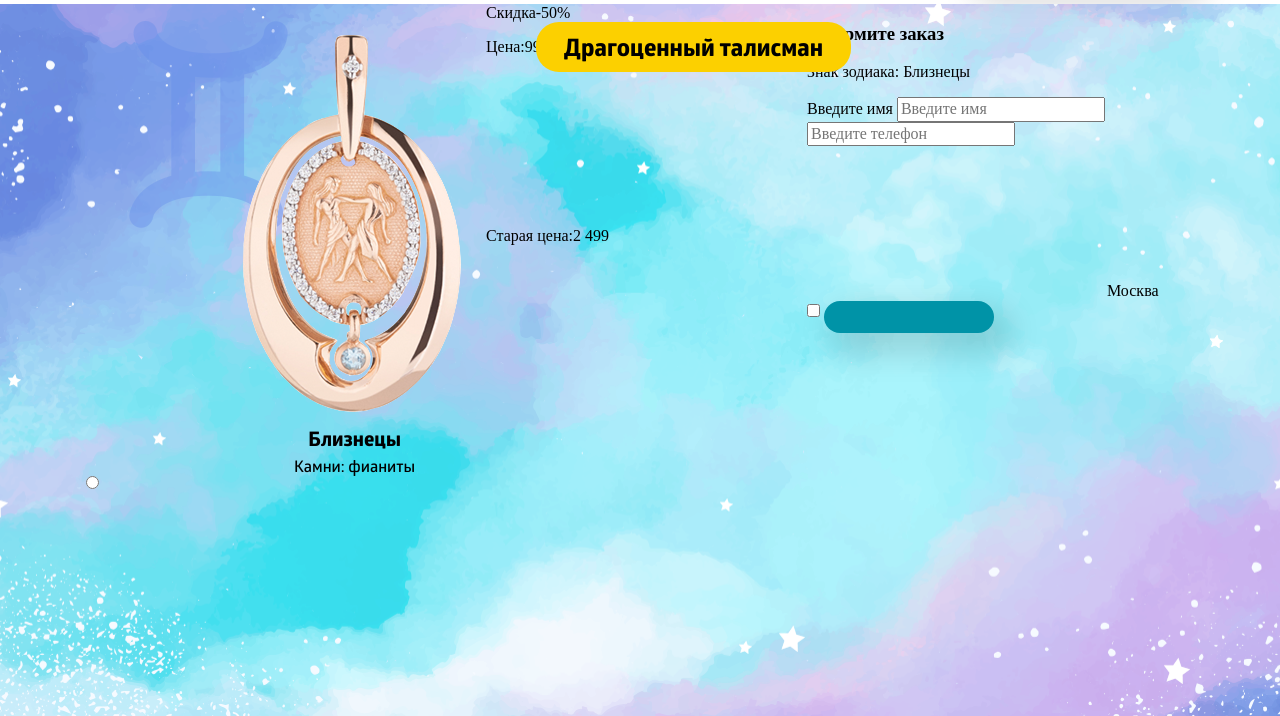
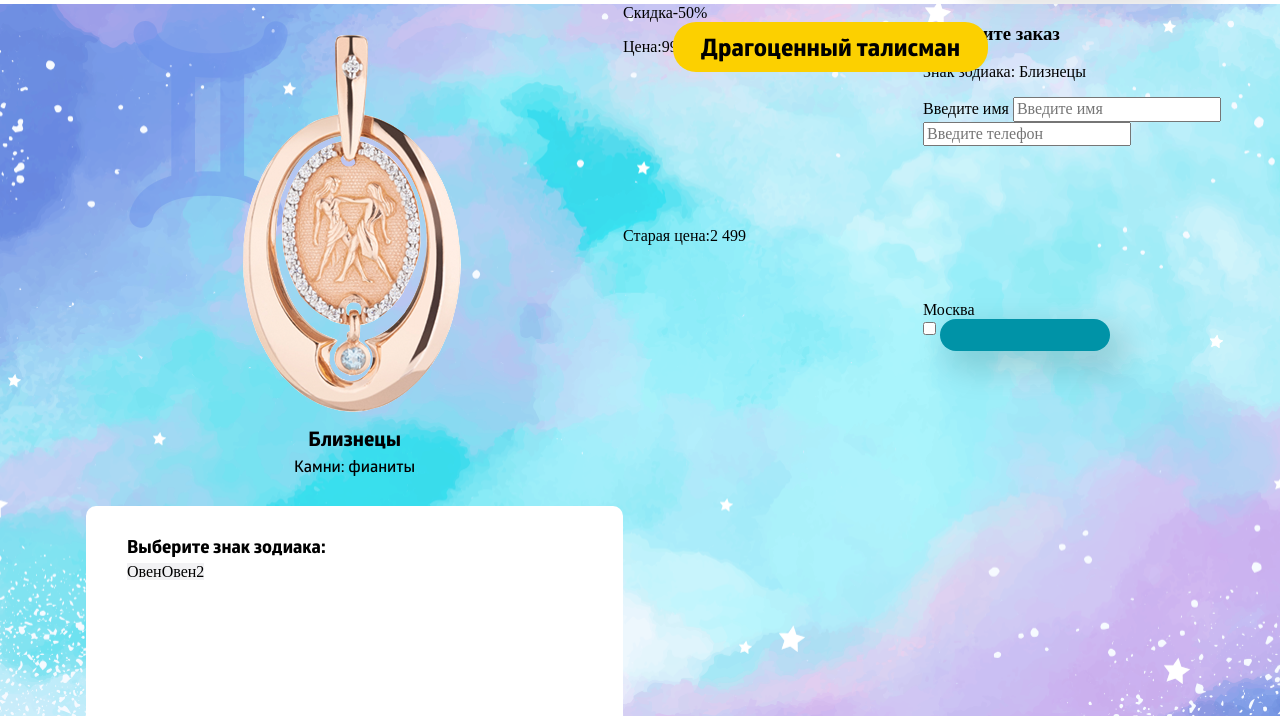
Before and after one commit to tvoygluk/kulon, a website: page source/index.html in a window 1280 px wide. Shown: the part 122-838 px from the top of the page. Drawn offline with nearby package versions, Linux system fonts and the light colour scheme; files that its build step writes are made by us from their sources.

Commit message:
Добавляет основу для работы с радиокнопками

```diff
--- a/source/index.html
+++ b/source/index.html
@@ -34,9 +34,19 @@
             <figcaption class="pendant__about"><h3>Близнецы</h3><p>Камни: фианиты</p></figcaption>
           </figure>
         <div class="description__zodiac zodiac">
-          <label class="zodiac__label">
-            <input type="radio" name="zodiac">
-          </label>
+          <h3>Выберите знак зодиака:</h3>
+          <div class="zodiac__select select">
+            <div class="select__radio radio">
+              <input class="radio__input" id="aries" type="radio" name="zodiac" value="aries" tabindex="-1">
+              <label class="radio__label" for="aries" tabindex="0">Овен</label>
+            </div>
+
+            <div class="select__radio radio">
+              <input class="radio__input" id="aries2" type="radio" name="zodiac" value="aries2" tabindex="-1">
+              <label class="radio__label" for="aries2" tabindex="0">Овен2</label>
+            </div>
+
+          </div>
         <!-- TODO: сделать 12 штук -->
         </div>
       </section>
--- a/source/sass/blocks/description.scss
+++ b/source/sass/blocks/description.scss
@@ -1,5 +1,8 @@
 .description {
   position: relative;
+  display: flex;
+  flex-direction: column;
+  justify-content: space-between;
 
   h2 {
     margin: 0;
--- a/source/sass/blocks/main.scss
+++ b/source/sass/blocks/main.scss
@@ -21,8 +21,3 @@
   justify-content: space-between;
 
 }
-
-.main__description {
-  display: flex;
-  flex-direction: column;
-}
--- /dev/null
+++ b/source/sass/blocks/radio.scss
@@ -0,0 +1,13 @@
+.radio__input {
+  position: absolute;
+  margin-left: 10px;
+  appearance: none;
+}
+
+.radio__label {
+  background-color: $gray;
+}
+
+.radio__input:checked ~ .radio__label {
+  background-color: $yellow;
+}
--- /dev/null
+++ b/source/sass/blocks/zodiac.scss
@@ -0,0 +1,19 @@
+.zodiac {
+  padding: 25px 45px 23px 41px;
+  width: 537px;
+  height: 210px;
+  background-color: $white;
+  border-radius: 10px 10px 0 0 ;
+
+  h3 {
+    margin: 0;
+    font-family: "Globerx bold", "Arial", sans-serif;
+    font-size: 18px;
+    line-height: 32px;
+  }
+}
+
+.zodiac__select {
+  display: flex;
+  flex-wrap: wrap;
+}
--- a/source/sass/colors.scss
+++ b/source/sass/colors.scss
@@ -3,3 +3,4 @@ $white: #ffffff;
 $white-blueish: #dcecff;
 $yellow: #fcd000;
 $blue: #0093a7;
+$gray: #f2f2f4;
--- a/source/sass/style.scss
+++ b/source/sass/style.scss
@@ -11,3 +11,5 @@
 @import "blocks/main.scss";
 @import "blocks/description.scss";
 @import "blocks/pendant.scss";
+@import "blocks/zodiac.scss";
+@import "blocks/radio.scss";
```
Also changed, not shown: build/css/style.min.css, build/index.html, 1 other file.
